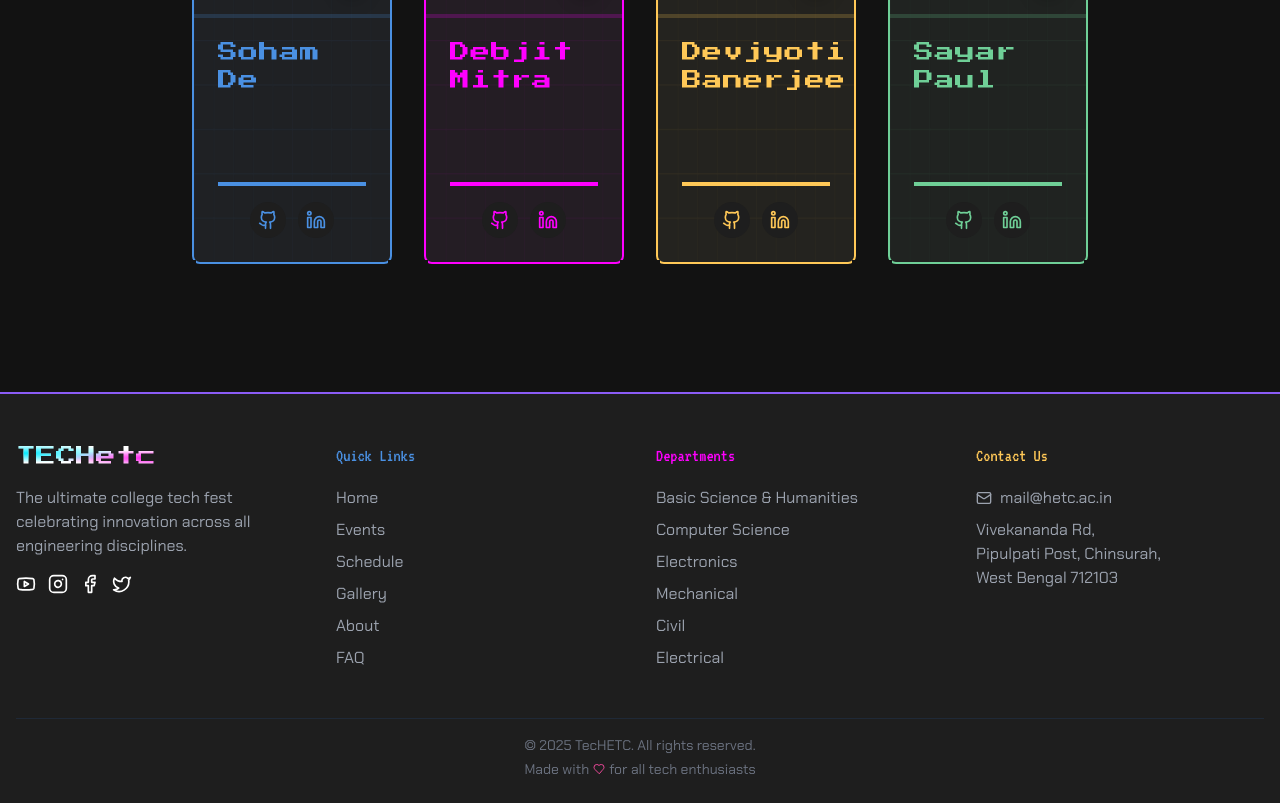
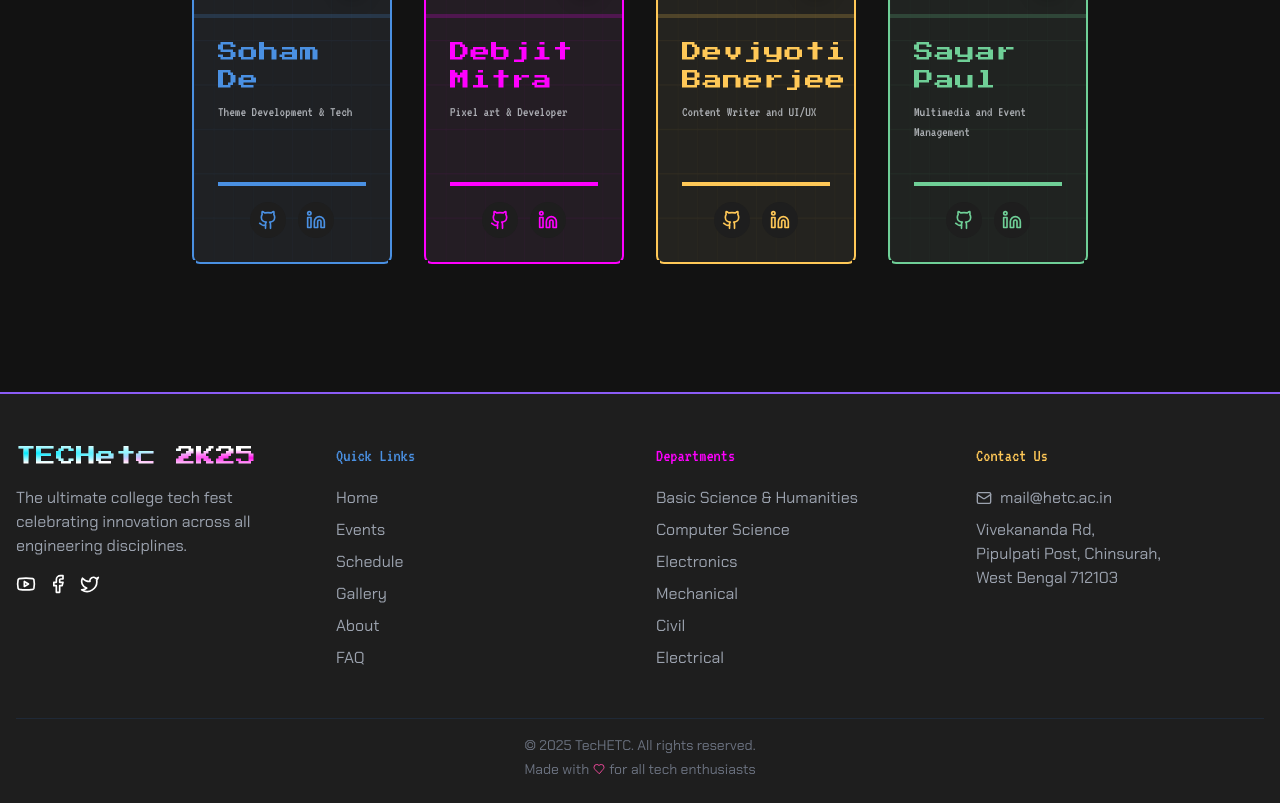
Before and after one commit to debjitmitra000/tecHETC25, a React (Vite) app: page /about in a window 1280 px wide. Shown: the part 1886-2689 px from the top of the page. Built offline with nearby package versions, Linux system fonts and the light colour scheme; grey boxes are pictures that could not be loaded.

Commit message:
some changes

```diff
--- a/src/components/Footer.tsx
+++ b/src/components/Footer.tsx
@@ -1,6 +1,6 @@
 import React from 'react';
 import { Link } from 'react-router-dom';
-import { Github, Instagram, Facebook, Twitter, Youtube, Mail, Heart } from 'lucide-react';
+import { Github, Facebook, Youtube, Mail, Heart, Twitter } from 'lucide-react';
 
 const Footer: React.FC = () => {
   return (
@@ -9,7 +9,7 @@ const Footer: React.FC = () => {
         <div className="grid grid-cols-1 md:grid-cols-4 gap-8">
           <div className="col-span-1 md:col-span-1">
             <h3 className="font-pixel text-xl mb-4">
-              <span className="text-gradient">TECHetc</span>
+              <span className="text-gradient">TECHetc 2K25</span>
               {/* <span className="text-secondary">H</span>
               <span className="text-accent">ETC</span> */}
             </h3>
@@ -17,16 +17,13 @@ const Footer: React.FC = () => {
               The ultimate college tech fest celebrating innovation across all engineering disciplines.
             </p>
             <div className="flex space-x-3">
-              <a href="#" className="hover:text-primary transition-colors">
+              <a href="https://www.youtube.com/@youtubehetc582" className="hover:text-primary transition-colors">
                 <Youtube size={20} />
               </a>
-              <a href="#" className="hover:text-secondary transition-colors">
-                <Instagram size={20} />
-              </a>
-              <a href="#" className="hover:text-accent transition-colors">
+              <a href="https://www.facebook.com/hooghlyengineeringandtechnologycollege" className="hover:text-secondary transition-colors">
                 <Facebook size={20} />
               </a>
-              <a href="#" className="hover:text-neon-ece transition-colors">
+              <a href="https://x.com/nsshetc" className="hover:text-neon-ece transition-colors">
                 <Twitter size={20} />
               </a>
             </div>
@@ -83,4 +80,4 @@ const Footer: React.FC = () => {
   );
 };
 
-export default Footer
+export default Footer;
--- a/src/pages/AboutPage.tsx
+++ b/src/pages/AboutPage.tsx
@@ -472,9 +472,9 @@ const AboutPage: React.FC = () => {
                     </h3>
 
                     <div className="h-16"> {/* Fixed height container for contribution text */}
-                      {/* <p className="font-mono text-sm text-gray-300 opacity-80 group-hover:opacity-100 transition-opacity duration-300">
+                      <p className="font-mono text-sm text-gray-300 opacity-80 group-hover:opacity-100 transition-opacity duration-300">
                         {member.contribution}
-                      </p> */}
+                      </p>
                     </div>
 
                     {/* Animated tech bar - indicates skill level */}
```
